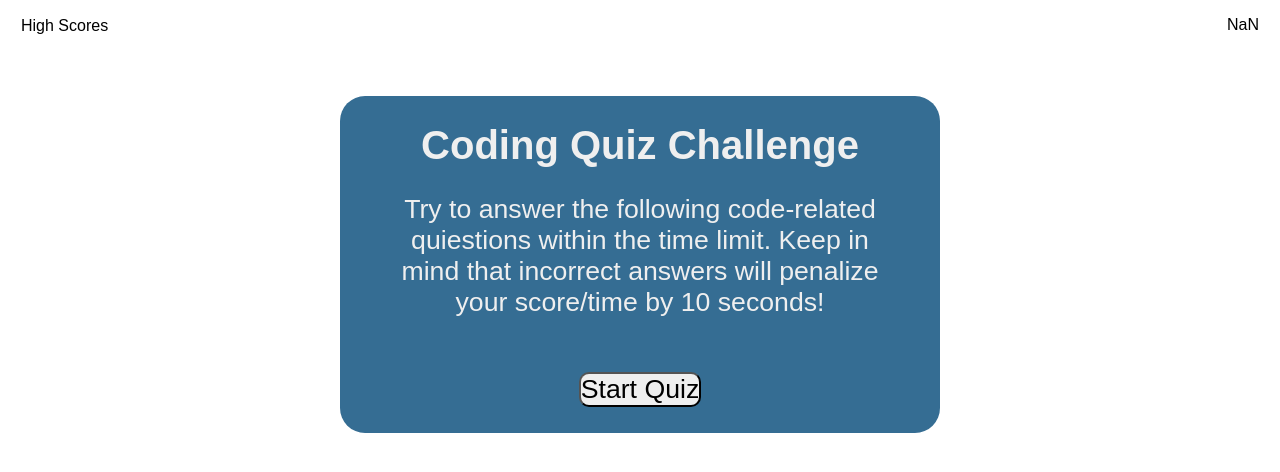
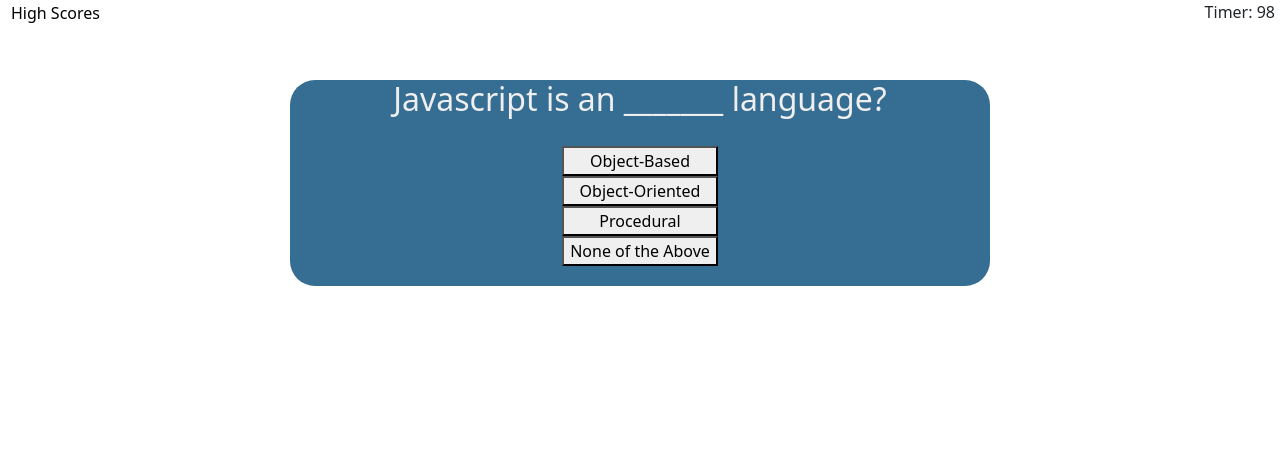
Before and after one commit to emmatar/Code-Quiz, a plain HTML site: page index.html in a window 1280 px wide. Both pictures are taken after a click on the button "Start Quiz". Drawn offline with nearby package versions, Linux system fonts and the light colour scheme.

Commit message:
edits to code quiz javascript. making quesitons appear

```diff
--- a/assets/css/style.css
+++ b/assets/css/style.css
@@ -13,17 +13,25 @@ header {
 
 h1 {
     font-size: 30pt;
+    margin: 2em;
+}
+h2 {
+    margin-top: 1em;
+    align-self: center;
+
 }
 
 p {
     text-align: center;
     font-size: 20pt;
-    margin-bottom: 2em;
     padding: 0 50px;
 }
 
 button {
-    padding: 0;
+    display: block;
+    align-items: center;
+    font-size: 15pt;
+    border-radius: 10px;
 }
 /* #id Section -----------------------------*/
 
@@ -33,6 +41,9 @@ button {
     margin-bottom: 1em;
     border-radius: 10px;
 }
+
+
+
 
 /* .class Sections -------------------------*/
 .highScoresBtn {
@@ -53,10 +64,10 @@ button {
 }
 
 .gameLayout {
-    display: flex;
-    max-width: 600px;
+    display: none;
+    max-width: 700px;
+    max-height: 700px;
     width: 100%;
-    max-height: 600px;
     margin: 0 auto;
     flex-direction: column;
     background-color: rgb(53, 109, 147);
@@ -64,10 +75,23 @@ button {
     color: rgb(239, 239, 239);
 }
 
+.gameLayout.active {
+    display: flex;
+}
+
 .title {
     display: flex;
     justify-content: center;
     margin-bottom: auto;
+    text-decoration: underline;
+    margin: .5em;
+}
+
+.answer {
+    display: flex;
+    flex-direction: column;
+    align-self: center;
+    margin: 20px;
 }
 
 /* Tool for removing sections when needed */
--- a/assets/js/script.js
+++ b/assets/js/script.js
@@ -1,69 +1,199 @@
-var startBtn = document.querySelector("#startBtn")
-var timeEl = document.querySelector(".time");
+var startBtn = document.querySelector("#startBtn");
+var timerTxt = document.querySelector(".timer-text");
+var timerCount = document.querySelector("#timer-count");
+var mainEl = document.querySelector("main");
+var firstPage = document.querySelector("#gameStart");
+var question = document.querySelector("#question")
+var answer = document.querySelector(".answer")
+var questionText = document.getElementById("content");
 var timer;
-var timerCount;
-var isWin = false;
-
+var seconds = 100;
+var index = 0;
 var questions = [
     {
         question: "Javascript is an _______ language?",
-        A: "Object-Based",
-        B: "Object-Oriented",
-        C: "Procedural",
-        D: "None of the Above",
-        Answer: "A"
+        answers: [
+        {
+            answer: "Object-Based",
+            isAnswer: true
+        },
+        {
+            answer: "Object-Oriented",
+            isAnswer: false
+        },
+        {
+            answer: "Procedural",
+            isAnswer: false
+        },
+        {
+            answer: "None of the Above",
+            isAnswer: false
+        }
+        ]
     },
     {
         question: "Which of the following methods is used to access HTML elements using Javascript?",
-        A: "getElementbyId()",
-        B: "getElementsByClassName",
-        C: "Both A and B",
-        D: "None of the Above",
-        Answer: "C"
+        answers: [
+        {
+            answer: "getElementbyId()",
+            isAnswer: false
+        },
+        {
+            answer: "getElementsByClassName",
+            isAnswer: false
+        },
+        {
+            answer: "Both A and B",
+            isAnswer: true
+        },
+        {
+            answer: "None of the Above",
+            isAnswer: false
+        }
+        ]
     },
     {
         question: "Which of the following methods can be used to display data in some form using Javascript?",
-        A: "document.write()",
-        B: "console.log()",
-        C: "window.aler()",
-        D: "All of the Above",
-        Answer: "D"
+        answers: [
+        {
+            answer: "document.write()",
+            isAnswer: false
+        },
+        {
+            answer: "console.log()",
+            isAnswer: false
+        },
+        {
+            answer: "window.alert()",
+            isAnswer: false
+        },
+        {
+            answer: "All of the Above",
+            isAnswer: true
+        }
+        ]
     },
     {
         question: "How can a datatype be declared to be a constant type?",
-        A: "var",
-        B: "const",
-        C: "let",
-        D: "constant",
-        Answer: "B"
+        answers: [
+        {
+            answer: "var",
+            isAnswer: false
+        },
+        {
+            answer: "const",
+            isAnswer: true
+        },
+        {
+            answer: "let",
+            isAnswer: false
+        },
+        {
+            answer: "constant",
+            isAnswer: false
+        }
+        ]
     },
     {
         question: "How do we put Javascript inside HTML?",
-        A: "<js>",
-        B: "<scripting>",
-        C: "<javascript>",
-        D: "<script>",
-        Answer: "D"
+        answers: [
+        {
+            answer: "<js>",
+            isAnswer: false
+        },
+        {
+            answer: "<scripting>",
+            isAnswer: false
+        },
+        {
+            answer: "<javascript>",
+            isAnswer: false
+        },
+        {
+            answer: "<script>",
+            isAnswer: true
+        }
+        ]
     }
 ]
 
+function startQuiz() {
+    // Hide start page
+    $("#gameStart").removeClass("active");
+    // start timer
+    startTimer();
+    // unhide question section
+    $("#question").addClass("active");
+    // display question
+    displayQuestion();
+}
 function startTimer() {
     timer = setInterval(function () {
-        timeEl.textContent = parseInt(timerCount);
-        timerCount--;
-        if (timerCount >=  0) {
-            if (isWin && timerCount > 0) {
-                clearInterval(timer);
-                winGame();
-            }
+        // timeEl.textContent = timerCount;
+        seconds--;
+        timerCount.textContent = seconds;
+        if (seconds === 0) {
+            clearInterval(timer);
         }
-        if (timerCount === 0) {
-            clearInterval(timer);
-            loseGame();
-        }
-
     }, 1000);
 }
+
+function displayQuestion () {
+    // get the question
+    var currentQuestion = questions[index];
+    // display question text
+    questionText.textContent = currentQuestion.question;
+    // display answer options
+    for (let i = 0; i < currentQuestion.answers.length; i++) {
+        var answerOptions = currentQuestion.answers[i].answer;
+        // create a button; (which is declared 'button' in js)
+        var button = document.createElement("button");
+        // put the text in the button
+        button.textContent = answerOptions;
+        // put button on page
+        answer.append(button);
+        // click event to initiate checkAnswer function
+        button.addEventListener("click", checkAnswer.bind(currentQuestion.answers[i].isAnswer));
+        // NEED TO FIGURE OUT HOW TO ROTATE THROUGH THE "answers[]" LIKE
+        // LINE 143 & 145 WITH THE EACH QUESTION OBJECT IN THE ARRAY.
+    }
+}
+
+function checkAnswer(event) {
+    // currentQuestion.answers[i].isAnswer
+    var realAnswer = document.createElement("h2");
+    if (this.valueOf()) {
+            realAnswer.textContent = "Correct!"
+            question.append(realAnswer);
+            setTimeout(() => {
+                realAnswer.textContent = " "
+            }, 1000);
+    } else {
+        seconds -= 10;
+        realAnswer.textContent = "Wrong:("
+        question.append(realAnswer);
+        setTimeout(() => {
+            realAnswer.textContent = " "
+        }, 1000);
+    }
+    answer.textContent = " "
+    checkEnd();
+}
+
+function checkEnd () {
+    if (index <= 4) {
+        index++;
+        displayQuestion();
+    } else if (index > 4) {
+        gameEnd();
+    }
+}
+
+function gameEnd () {
+    console.log("gameend");
+    question.textContent = " "
+
+}
+
 // Created the timer for the game next is to check out winGame and loseGame. Reference 04-APIs-28(Stu-Mini-Proj)
-// TIMER WONT START. I really believe you. You got this.
-startBtn.addEventListener("click", startTimer);
+startBtn.addEventListener("click", startQuiz);
--- a/index.html
+++ b/index.html
@@ -5,19 +5,20 @@
     <meta name="viewport" content="width=device-width, initial-scale=1.0">
     <link rel="stylesheet" href="./assets/css/style.css" />
     <title>Code Quiz</title>
+    <link href="https://cdn.jsdelivr.net/npm/bootstrap@5.3.2/dist/css/bootstrap.min.css" rel="stylesheet" integrity="sha384-T3c6CoIi6uLrA9TneNEoa7RxnatzjcDSCmG1MXxSR1GAsXEV/Dwwykc2MPK8M2HN" crossorigin="anonymous">
 </head>
 <body>
     <!-- Top of displaying Highscore button and timer -->
     <header>
         <button type="button" class="highScoresBtn">High Scores</button>
-        <div class="time">60</div>
+        <div class="timer-text">Timer: <span id="timer-count">100</span></div>
     </header>
     <main>
     <!--  Game Container  -->
         <!-- Start Game Containing Description and Start Button -->
-        <div id="gameStart" class="gameLayout">
+        <div id="gameStart" class="gameLayout active">
             <h1 class="title">Coding Quiz Challenge</h1>
-            <p>Try to answer the following code-related quiestions within the time limit.
+            <p>Try to answer the following code-related questions within the time limit.
                 Keep in mind that incorrect answers will penalize your score/time by 10
                 seconds!
             </p>
@@ -25,15 +26,8 @@
         </div>
         <!--  First Question with Answers -->
         <div id="question" class="gameLayout">
-        </div>
-        <!--  Second Question with Answers-->
-        <div id="question" class="gameLayout">
-        </div>
-        <!--  Third Question with Answers -->
-        <div id="quesiton" class="gameLayout">
-        </div>
-        <!--  Fourth Question with Answers -->
-        <div id="question" class="gameLayout">
+            <h2 id="content"></h2>
+            <div class="answer"></div>
         </div>
         <!--  "Game End" with Users Final Score and Name input for High score-->
         <div id="gameEnd" class="gameLayout">
@@ -43,6 +37,7 @@
         <div id="scorePage" class="gameLayout">
         </div>
     </main>
+    <script src="https://cdn.jsdelivr.net/npm/bootstrap@5.3.2/dist/js/bootstrap.bundle.min.js" integrity="sha384-C6RzsynM9kWDrMNeT87bh95OGNyZPhcTNXj1NW7RuBCsyN/o0jlpcV8Qyq46cDfL" crossorigin="anonymous"></script>
     <script src="https://code.jquery.com/jquery-3.5.1.min.js"></script>
     <script src="./assets/js/script.js"></script>
 </body>
```
